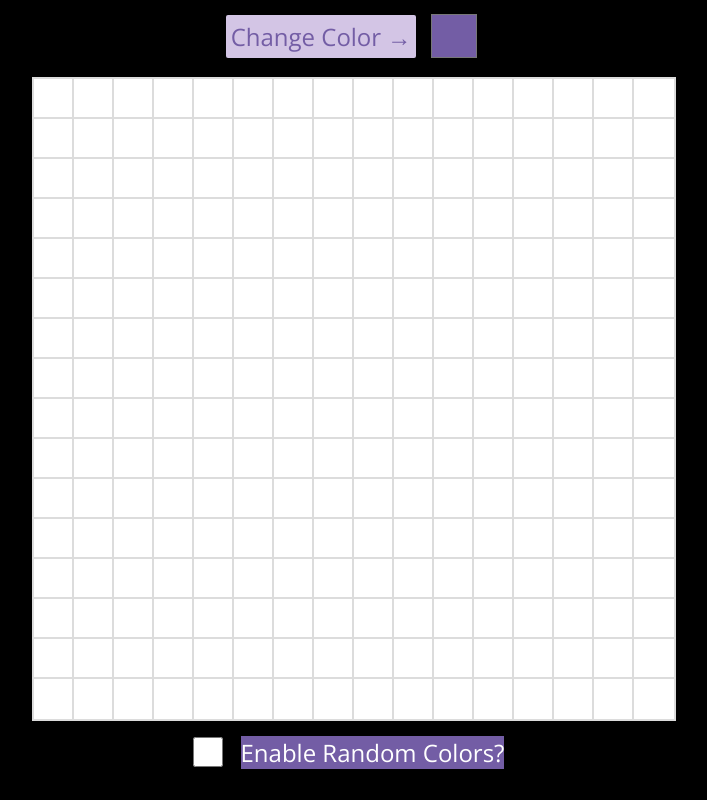
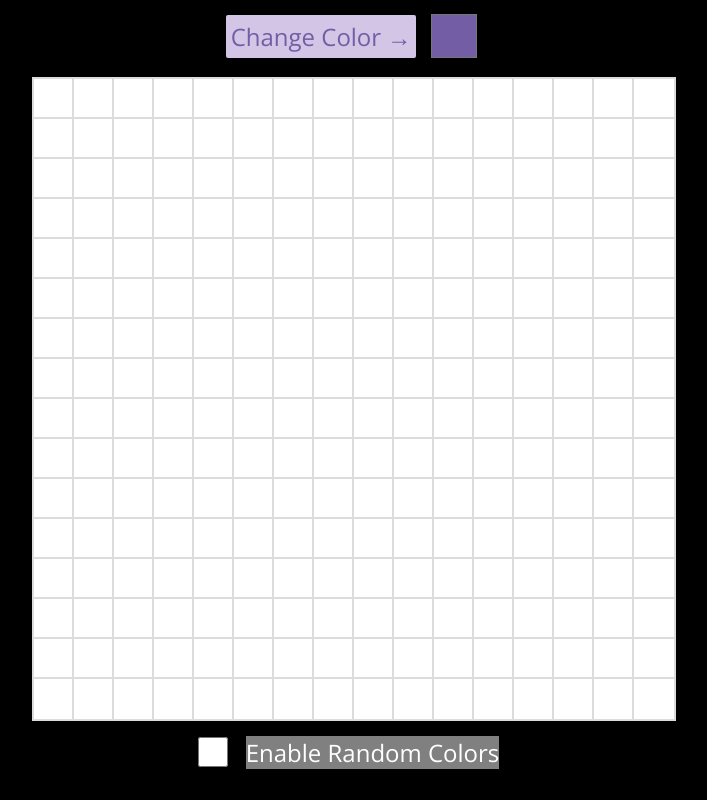
Before and after one commit to sckbstrd/odin-etch-a-sketch, a plain HTML site: page index.html in a window 1280 px wide. Shown: the whole page, without its empty margins (286-993 px from the left). Drawn offline with nearby package versions, Linux system fonts and the light colour scheme.

Commit message:
Fix label changing color after unchecking the box

```diff
--- a/index.html
+++ b/index.html
@@ -16,7 +16,7 @@
     </div>
     <div class="bottom">
         <input type="checkbox" id="checkbox" name="vehicle1" value="Bike">
-        <label for="checkbox"> Enable Random Colors?</label><br>
+        <label for="checkbox"> Enable Random Colors</label><br>
     </div>
 </body>
 </html>
--- a/script.js
+++ b/script.js
@@ -1,6 +1,7 @@
 const main = document.getElementById('main');
 const colorPicker = document.getElementById('colorpicker');
 const checkBox = document.getElementById('checkbox');
+const label = document.querySelector('label');
 
 
 // Deep periwinkle and soft lilac
@@ -50,9 +51,11 @@ for (let i=0; i<16; i++) {
 main.addEventListener('click', function handleClick(event) {
     if (event.target.className == 'griddiv' && checkBox.checked) {
         colorPicker.value = getRandomColor();
+        label.style.backgroundColor=colorPicker.value;
     }
     root.style.setProperty('--colorpick', colorPicker.value);
     event.target.style.backgroundColor=colorPicker.value;
+
 
 
 });
--- a/styles.css
+++ b/styles.css
@@ -59,7 +59,7 @@ info {
 
 label {
     color: white;
-    background-color: var(--colorpick);
+    background-color: grey;
 }
 
 #checkbox {
```
